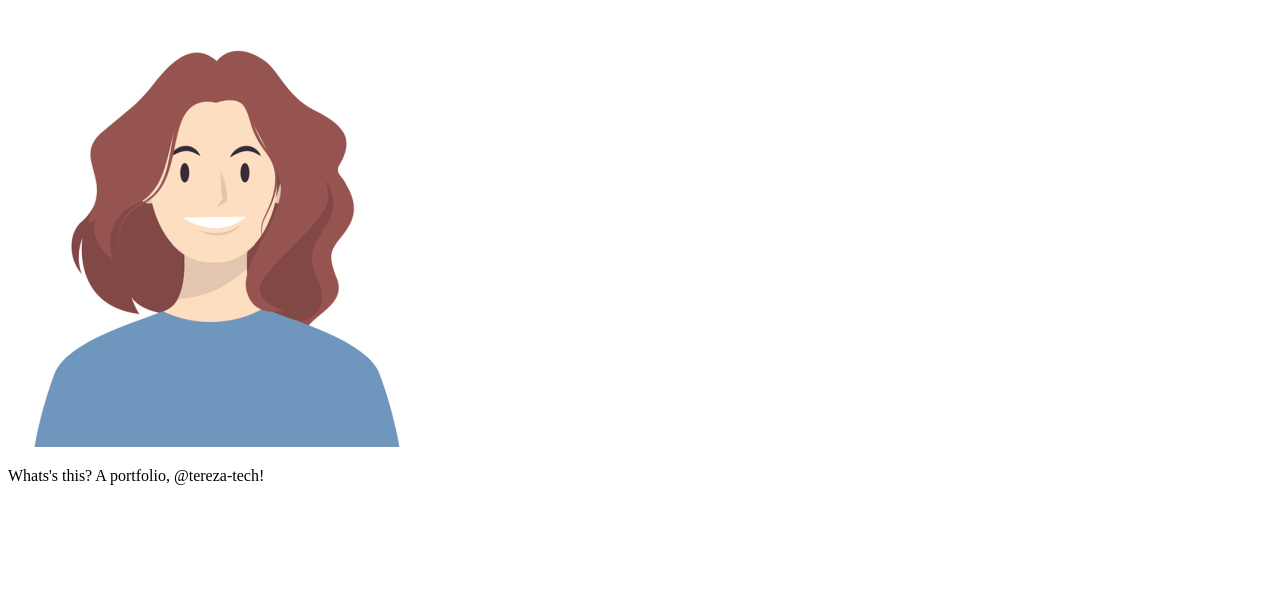
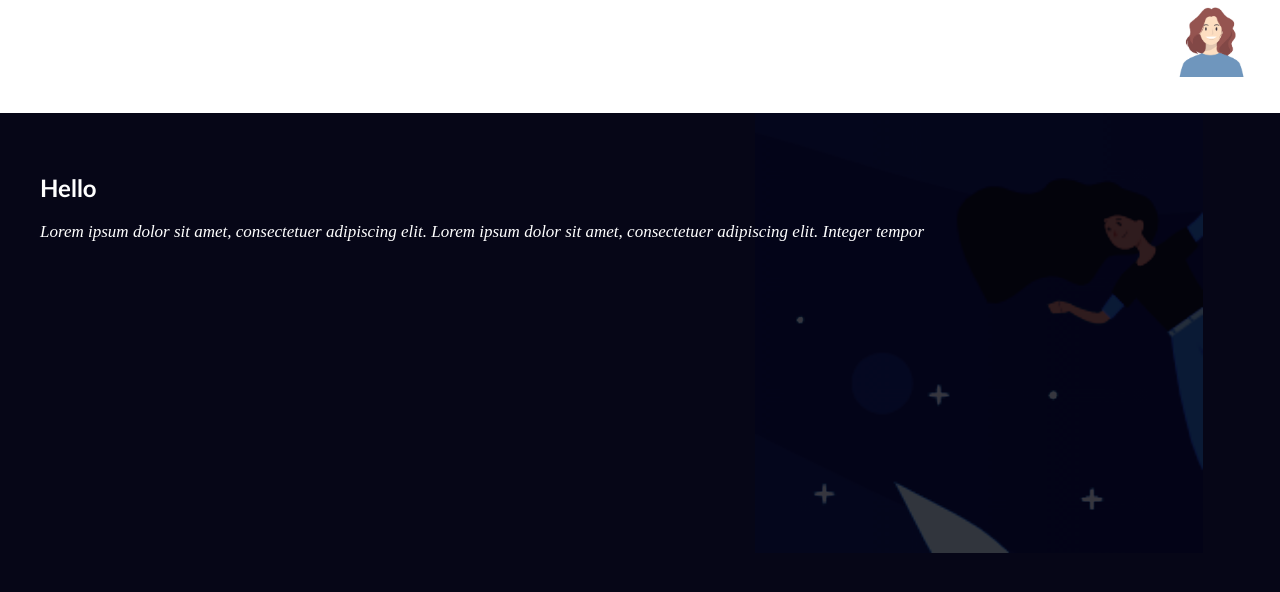
Before and after one commit to tereza-tech/re-moving-branches--test-backup, a plain HTML site: page index.html in a window 1280 px wide. Shown: the part 12-604 px from the top of the page. Drawn offline with Linux system fonts and the light colour scheme.

Commit message:
Body initial styling

```diff
--- a/index.html
+++ b/index.html
@@ -1,20 +1,27 @@
 <!DOCTYPE html>
 
 <html>
+
 <head>
-  <meta http-equiv="Content-Type" content="text/html; charset=utf-8"/>
-  <title>The New Site</title>
-  <LINK href="styles.css" rel="stylesheet" type="text/css">
+    <meta http-equiv="Content-Type" content="text/html; charset=utf-8" />
+    <title>The New Site</title>
+    <link href="./style.css" rel="stylesheet" type="text/css" />
 </head>
 
 <body>
+    <div class="header-box">
+        <div class="">
+            <img src="./about-me-avatar.png" id="myAvatar" alt="" />
+        </div>
+        <img class="aboutMe-avatar" id="myAvatar" alt="" />
+    </div>
 
-<img src="about-me-avatar.png" id="myAvatar" alt="" />
+    <div class="main-box">
+        <h2>Hello</h2>
+        <img src="./cosmic-avatar.png" id="cosmAvatar" alt="" />
+        <p class="quotation">Lorem ipsum dolor sit amet, consectetuer adipiscing elit. Lorem ipsum dolor sit amet,
+            consectetuer adipiscing elit. Integer tempor</p>
+    </div>
+</body>
 
-<p>
-  Whats's this? A portfolio, @tereza-tech!
-</p>
-
-
-</body>
 </html>
--- /dev/null
+++ b/style.css
@@ -0,0 +1,52 @@
+body {
+    background-color: rgb(6, 6, 23);
+    color: white;
+    font-family: 'Trebuchet MS', 'Lucida Sans Unicode', 'Lucida Grande', 'Lucida Sans', Arial, sans-serif;
+    margin: 0;
+}
+
+.header-box {
+    background-color: white;
+    height: 110px;
+    padding: 10px 30px 5px 35px;
+    color: black;
+}
+
+.header-box img {
+    display: inline-flex;
+    width: 75px;
+    height: auto;
+    float: right;
+}
+
+.header-box > .headliners {
+    display: inline-flex;
+}
+
+.main-box {
+    position: relative;
+    padding: 40px 70px 60px 40px;
+}
+
+.main-box > * {
+    z-index: 999;
+}
+
+.main-box > img {
+    top: 0;
+    position: absolute;
+    opacity: 0.5;
+    filter: contrast(1.9) brightness(0.4) saturate(0.7);
+    transform: rotateY(180deg);
+    z-index: -999;
+    width: 35%;
+    right: 0;
+    margin-right: 6%;
+}
+
+.quotation {
+    font-family: -webkit-pictograph;
+    font-style: italic;
+    font-size: 17px;
+
+}
```
Also changed, not shown: cosmic-avatar.png (added), styles.css (deleted).
